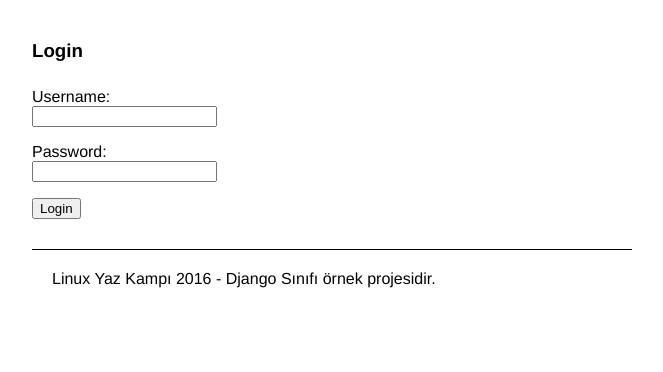
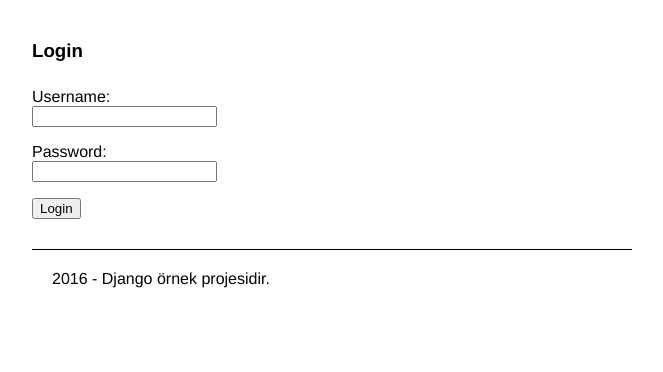
Before and after one commit to aysedilekk/django_velespi, a Django app: page /login in a window 1280 px wide. Shown: the part 109-481 px from the top of the page, without its empty margins (308-971 px from the left). Run offline with Django 3.2, Linux system fonts and the light colour scheme; some libraries are stand-ins or nearby versions.

Commit message:
Update base.html

```diff
--- a/templates/base.html
+++ b/templates/base.html
@@ -36,7 +36,7 @@
 		{% endblock %}
 	</div>
 	<footer class="footer">
-		Linux Yaz Kampı 2016 - Django Sınıfı örnek projesidir.
+		2016 - Django örnek projesidir.
 	</footer>
 </div>
 
```
